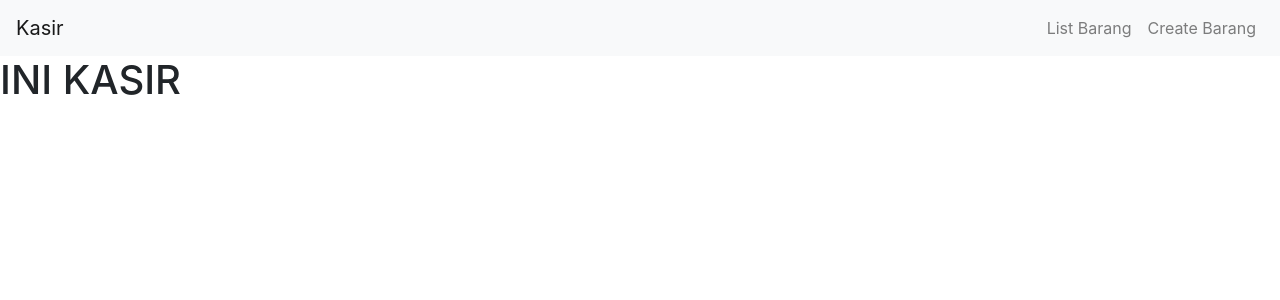
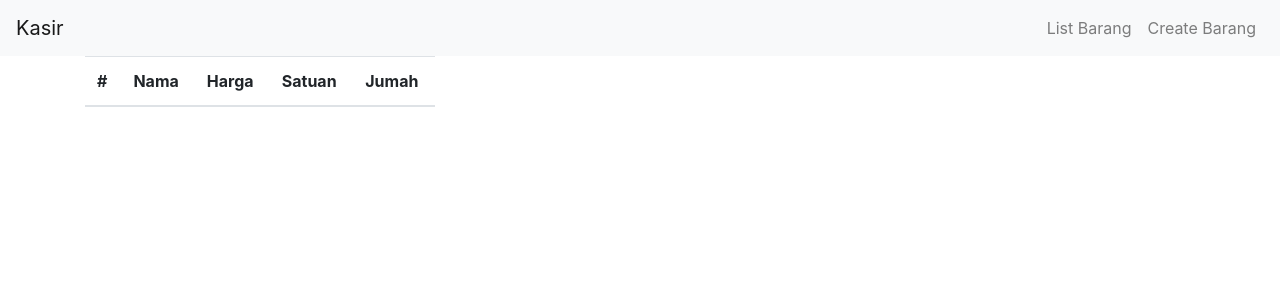
Before and after one commit to alvinadet/Kasir-React--Local-Storage, a React (Create React App) app: page / in a window 1280 px wide. Shown: the top 300 px of the page. Built offline with nearby package versions, Linux system fonts and the light colour scheme.

Commit message:
Transaction

```diff
--- a/src/App.js
+++ b/src/App.js
@@ -35,7 +35,11 @@ class App extends Component {
         </Switch>
 
         <Switch>
-          <Route path="/" exact={true} component={() => <Kasir />} />
+          <Route
+            path="/"
+            exact={true}
+            component={() => <Kasir barang={this.state.barang} />}
+          />
           <Route
             path="/barang"
             exact={true}
--- a/src/screen/Kasir.js
+++ b/src/screen/Kasir.js
@@ -1,11 +1,138 @@
 import React, { Component } from 'react';
+import {
+  Container,
+  Row,
+  Col,
+  Card,
+  CardImg,
+  CardText,
+  CardBody,
+  CardTitle,
+  CardSubtitle,
+  Button,
+  Table
+} from 'reactstrap';
 
 export default class Kasir extends Component {
+  state = {
+    barang: [],
+    transaction: []
+  };
+  tambah = key => {
+    const { barang, transaction } = this.state;
+    let nemu = false;
+    barang[key]['jumlah'] = 0;
+    barang[key]['satuan'] = 0;
+    transaction.map((datum, id) => {
+      //   console.log(barang[key].nama);
+      if (datum.nama == barang[key].nama) {
+        nemu = true;
+      }
+    });
+
+    if (!nemu) {
+      this.setState({
+        transaction: transaction.concat(barang[key])
+      });
+    }
+
+    if (transaction.length == 0) {
+      this.setState({
+        transaction: transaction.concat(barang[key])
+      });
+    }
+  };
+  componentDidMount() {
+    console.log(this.props.barang);
+    this.setState({
+      barang: this.props.barang
+    });
+
+    console.log(this.state.transaction, '>>>>>>>');
+  }
+
+  SumHarga = (key, e) => {
+    let satuan = e.target.value;
+    let data = this.state.transaction;
+    let harga = data[key].harga;
+
+    data[key].satuan = satuan;
+
+    data[key].jumlah = satuan * harga;
+    this.setState({
+      transaction: data
+    });
+    console.log(data);
+  };
+
   render() {
+    console.log(this.state.transaction);
     return (
-      <div>
-        <h1>INI KASIR</h1>
-      </div>
+      <Container>
+        <Row>
+          <Col md={4}>
+            <Table>
+              <thead>
+                <tr>
+                  <th>#</th>
+                  <th>Nama</th>
+                  <th>Harga</th>
+                  <th>Satuan</th>
+                  <th>Jumah</th>
+                </tr>
+              </thead>
+              <tbody>
+                {this.state.transaction.map((datum, key) => {
+                  return (
+                    <tr>
+                      <th scope="row">{key + 1}</th>
+                      <td>{datum.nama}</td>
+                      <td>{datum.harga}</td>
+                      <td>
+                        <input
+                          type="number"
+                          style={{ width: 50, height: 20 }}
+                          onChange={e => this.SumHarga(key, e)}
+                        />
+                      </td>
+                      <td>{datum.jumlah}</td>
+                    </tr>
+                  );
+                })}
+              </tbody>
+            </Table>
+          </Col>
+          <Col md={8}>
+            <Row>
+              {this.state.barang.map((datum, key) => {
+                return (
+                  <Col md={4} className="my-4">
+                    <Card>
+                      <CardImg
+                        top
+                        width="100%"
+                        src={datum.url}
+                        alt="Card image cap"
+                      />
+                      <CardBody>
+                        <CardTitle>{datum.nama}</CardTitle>
+                        <CardSubtitle>{datum.harga}</CardSubtitle>
+                        <CardText />
+                        <Button
+                          onClick={() => {
+                            this.tambah(key);
+                          }}>
+                          Pilih
+                        </Button>
+                      </CardBody>
+                    </Card>
+                  </Col>
+                );
+              })}
+            </Row>
+          </Col>
+        </Row>
+      </Container>
     );
   }
 }
```
